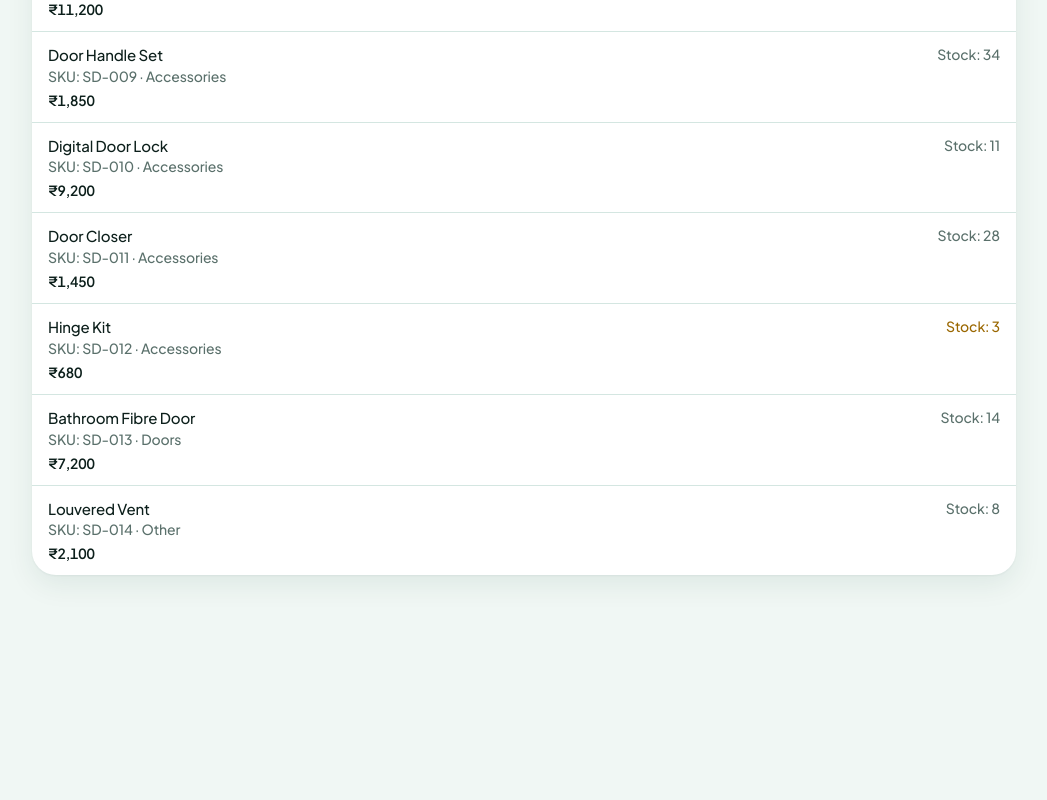
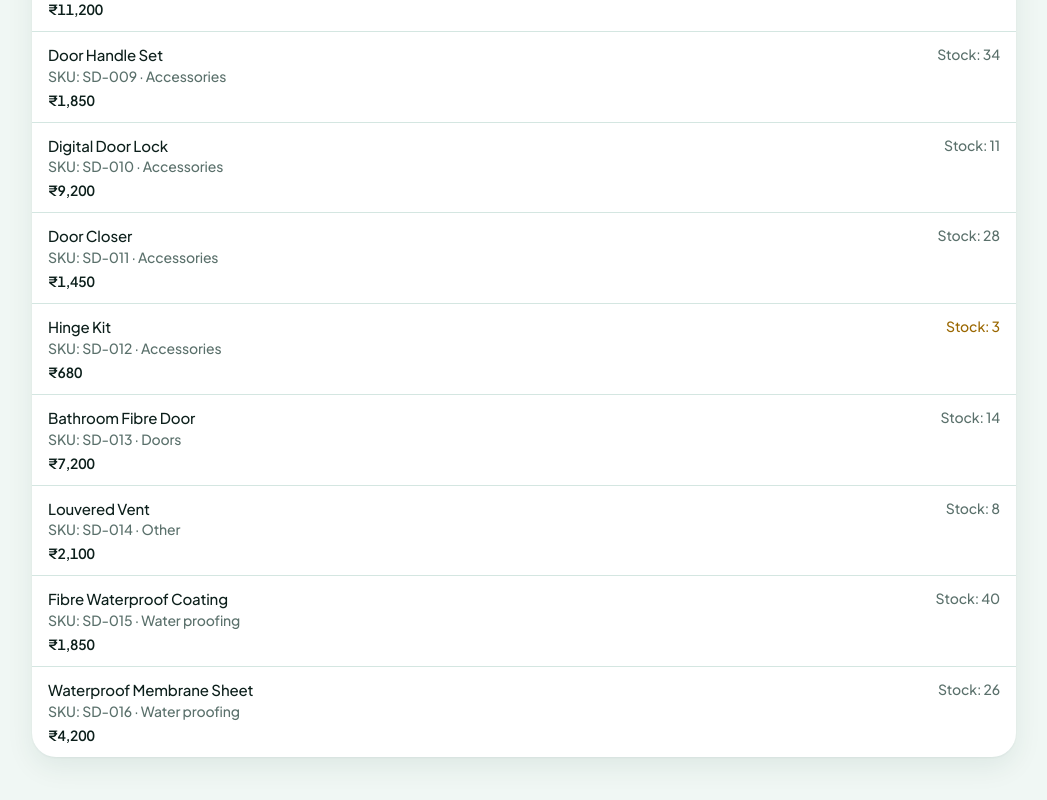
Before and after one commit to realcaps04/Sanro-Fibre-Glass-Industries, a React (Vite) app: page /products in a window 1280 px wide. Shown: the part 902-1702 px from the top of the page, without its empty margins (232-1279 px from the left). Before the commit the page ends 1569 px from the top, so only its background shows below. Built offline with nearby package versions, Linux system fonts and the light colour scheme; no server answers.

Commit message:
Remove More page and related navigation items; add waterproofing category and products. Update ProductSelector and CategoryGrid components to include waterproofing options. Adjust Products page to handle waterproofing filter and improve state management. Enhance labels for product categories.

```diff
--- a/src/App.tsx
+++ b/src/App.tsx
@@ -15,7 +15,6 @@ const Products = lazy(() => import("@/pages/Products"));
 const Expenses = lazy(() => import("@/pages/Expenses"));
 const Reports = lazy(() => import("@/pages/Reports"));
 const Settings = lazy(() => import("@/pages/Settings"));
-const More = lazy(() => import("@/pages/More"));
 
 export default function App() {
   return (
@@ -35,7 +34,6 @@ export default function App() {
               <Route path="/expenses" element={<Expenses />} />
               <Route path="/reports" element={<Reports />} />
               <Route path="/settings" element={<Settings />} />
-              <Route path="/more" element={<More />} />
               <Route path="*" element={<Navigate to="/" replace />} />
             </Route>
           </Routes>
--- a/src/components/billing/ProductSelector.tsx
+++ b/src/components/billing/ProductSelector.tsx
@@ -14,6 +14,7 @@ const categories: Array<ProductCategory | "all"> = [
   "doors",
   "windows",
   "accessories",
+  "waterproofing",
   "other",
 ];
 
--- a/src/components/dashboard/CategoryGrid.tsx
+++ b/src/components/dashboard/CategoryGrid.tsx
@@ -1,22 +1,22 @@
 import {
   ArrowLeftRight,
   BarChart3,
+  Droplets,
   FileText,
   IndianRupee,
   Package,
   Settings,
   Users,
-  Wallet,
   type LucideIcon,
 } from "lucide-react";
 import { Link } from "react-router-dom";
 
 const categories: Array<{ to?: string; action?: "payment"; label: string; icon: LucideIcon }> = [
   { to: "/billing", label: "Billing", icon: FileText },
+  { to: "/products?category=waterproofing", label: "Water proofing", icon: Droplets },
   { action: "payment", label: "Payments", icon: IndianRupee },
   { to: "/customers", label: "Customers", icon: Users },
   { to: "/products", label: "Products", icon: Package },
-  { to: "/expenses", label: "Expenses", icon: Wallet },
   { to: "/transactions", label: "Ledger", icon: ArrowLeftRight },
   { to: "/reports", label: "Reports", icon: BarChart3 },
   { to: "/settings", label: "Settings", icon: Settings },
--- a/src/components/layout/nav.ts
+++ b/src/components/layout/nav.ts
@@ -3,7 +3,6 @@ import {
   BarChart3,
   FileText,
   Home,
-  LayoutGrid,
   Package,
   Settings,
   Users,
@@ -35,7 +34,6 @@ export const navItems: NavItem[] = [
   { to: "/products", label: "Products", icon: Package, desktop: true, more: true },
   { to: "/expenses", label: "Expenses", icon: Wallet, desktop: true, more: true },
   { to: "/reports", label: "Reports", icon: BarChart3, desktop: true, more: true },
-  { to: "/more", label: "More", icon: LayoutGrid, mobile: true, mobileOnly: true },
 ];
 
 export const settingsItem: NavItem = {
@@ -48,10 +46,5 @@ export const settingsItem: NavItem = {
 
 export function isNavActive(pathname: string, to: string): boolean {
   if (to === "/") return pathname === "/";
-  if (to === "/more") {
-    return ["/products", "/expenses", "/reports", "/settings"].some((path) =>
-      pathname.startsWith(path),
-    );
-  }
   return pathname === to || pathname.startsWith(`${to}/`);
 }
--- a/src/data/products.ts
+++ b/src/data/products.ts
@@ -141,4 +141,24 @@ export const mockProducts: Product[] = [
     unit: "pcs",
     description: "Adjustable fibre louvered ventilation panel.",
   },
+  {
+    id: "prd_wp_coat",
+    name: "Fibre Waterproof Coating",
+    sku: "SD-015",
+    category: "waterproofing",
+    price: 1850,
+    stock: 40,
+    unit: "ltr",
+    description: "Fibre-reinforced waterproof coating for roofs and bathrooms.",
+  },
+  {
+    id: "prd_wp_sheet",
+    name: "Waterproof Membrane Sheet",
+    sku: "SD-016",
+    category: "waterproofing",
+    price: 4200,
+    stock: 26,
+    unit: "roll",
+    description: "Flexible waterproof membrane for terrace and tank lining.",
+  },
 ];
--- a/src/lib/labels.ts
+++ b/src/lib/labels.ts
@@ -24,6 +24,7 @@ export const productCategoryLabel: Record<ProductCategory, string> = {
   doors: "Doors",
   windows: "Windows",
   accessories: "Accessories",
+  waterproofing: "Water proofing",
   other: "Other",
 };
 
--- a/src/pages/More.tsx
+++ /dev/null
@@ -1,30 +0,0 @@
-import { settingsItem, navItems } from "@/components/layout/nav";
-import { PageHeader } from "@/components/layout/PageHeader";
-import { ChevronRight } from "lucide-react";
-import { Link } from "react-router-dom";
-
-export default function More() {
-  const items = [...navItems.filter((item) => item.more), settingsItem];
-
-  return (
-    <div>
-      <PageHeader title="More" />
-      <div className="elevated divide-y divide-border rounded-lg">
-        {items.map((item) => {
-          const Icon = item.icon;
-          return (
-            <Link
-              key={item.to}
-              to={item.to}
-              className="flex items-center gap-3 px-4 py-3.5 hover:bg-muted/70"
-            >
-              <Icon className="h-4 w-4 text-muted-foreground" />
-              <span className="flex-1 font-medium">{item.label}</span>
-              <ChevronRight className="h-4 w-4 text-muted-foreground" />
-            </Link>
-          );
-        })}
-      </div>
-    </div>
-  );
-}
--- a/src/pages/Products.tsx
+++ b/src/pages/Products.tsx
@@ -12,21 +12,33 @@ import { matchesQuery } from "@/lib/search";
 import { cn } from "@/lib/cn";
 import type { ProductCategory } from "@/types";
 import { Package, Plus } from "lucide-react";
-import { useMemo, useState } from "react";
+import { useEffect, useMemo, useState } from "react";
+import { useSearchParams } from "react-router-dom";
 
 const filters: Array<{ value: ProductCategory | "all" | "low"; label: string }> = [
   { value: "all", label: "All" },
   { value: "doors", label: "Doors" },
   { value: "windows", label: "Windows" },
   { value: "accessories", label: "Accessories" },
+  { value: "waterproofing", label: "Water proofing" },
   { value: "low", label: "Low Stock" },
 ];
 
 export default function Products() {
   const { products, loading, error, refresh } = useData();
+  const [searchParams] = useSearchParams();
+  const requested = searchParams.get("category");
+  const initialFilter =
+    requested && filters.some((item) => item.value === requested)
+      ? (requested as (typeof filters)[number]["value"])
+      : "all";
   const [query, setQuery] = useState("");
-  const [filter, setFilter] = useState<(typeof filters)[number]["value"]>("all");
+  const [filter, setFilter] = useState<(typeof filters)[number]["value"]>(initialFilter);
   const [open, setOpen] = useState(false);
+
+  useEffect(() => {
+    setFilter(initialFilter);
+  }, [initialFilter]);
 
   const visible = useMemo(
     () =>
--- a/src/types/index.ts
+++ b/src/types/index.ts
@@ -2,7 +2,7 @@ export type PaymentMethod = "cash" | "upi" | "bank" | "credit";
 export type InvoiceStatus = "paid" | "pending" | "partial" | "cancelled";
 export type TransactionType = "sale" | "payment" | "expense" | "refund";
 export type TransactionDirection = "in" | "out";
-export type ProductCategory = "doors" | "windows" | "accessories" | "other";
+export type ProductCategory = "doors" | "windows" | "accessories" | "waterproofing" | "other";
 export type ExpenseCategory =
   | "transport"
   | "electricity"
```
